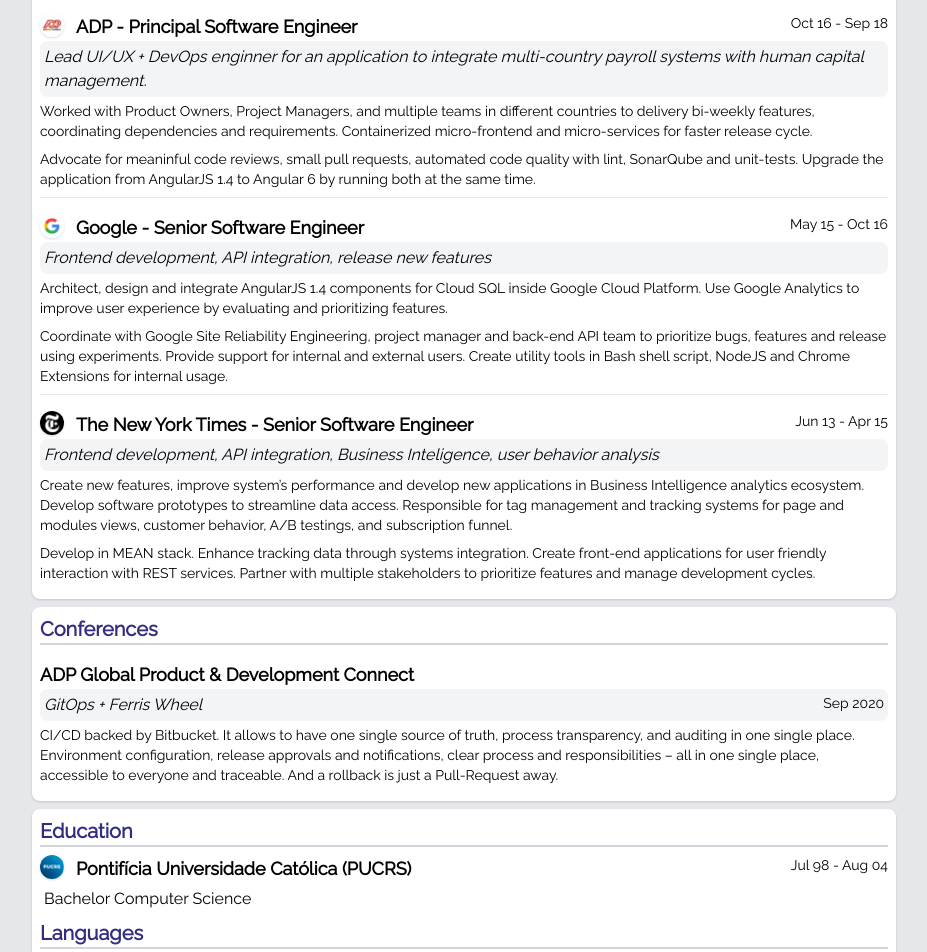
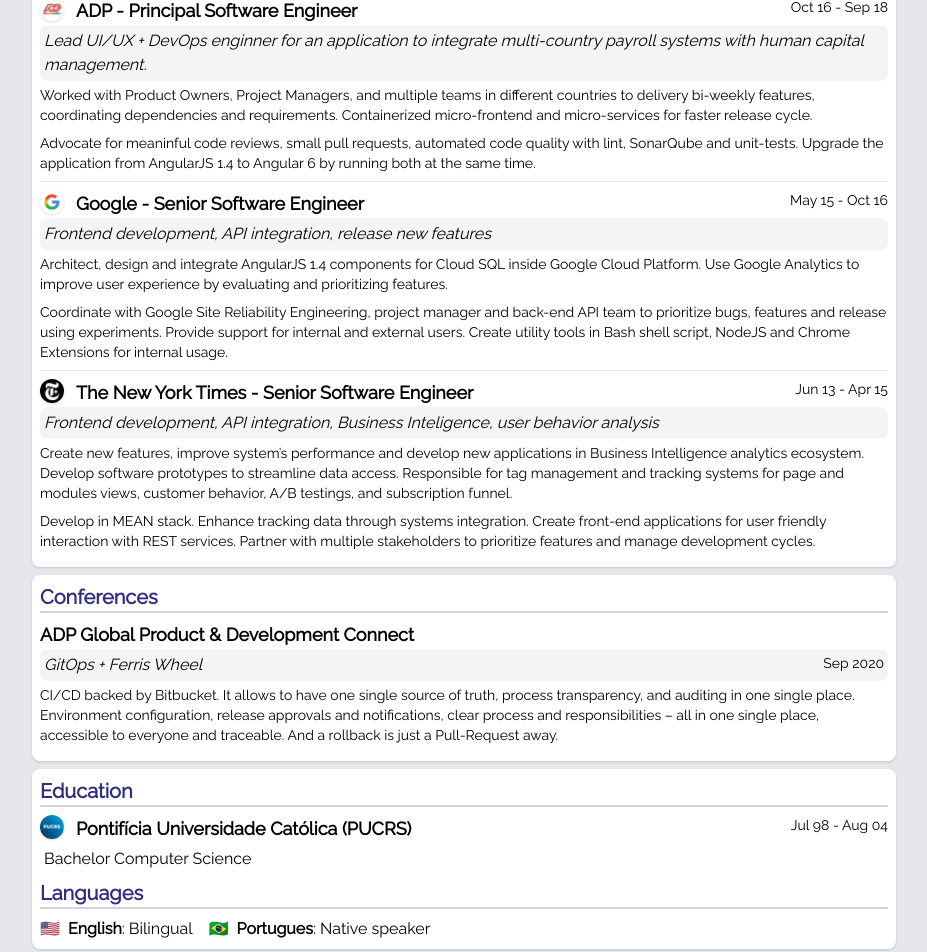
Before and after one commit to pitecus/meirelles, an Angular app: page /#/resume in a window 1280 px wide. Shown: the part 714-1666 px from the top of the page, without its empty margins (176-1103 px from the left). Built offline with nearby package versions, Linux system fonts and the light colour scheme.

Commit message:
feat: minor tweaks on space

```diff
--- a/src/app/resume/resume.component.html
+++ b/src/app/resume/resume.component.html
@@ -122,7 +122,7 @@
             <span class="ml-2">Whitin last 7 years</span>
           </label>
         </h2>
-        <div class="mt-4 border-b"
+        <div class="mt-2 border-b"
           [ngClass]="{'border-b': isLast === false}"
           *ngFor="let work of filteredWork; last as isLast">
           <!-- ADP -->
@@ -177,7 +177,7 @@
         <h2 class="border-b-2 border-gray-300 font-bold text-xl text-indigo-900">
           <span>Conferences</span>
         </h2>
-        <div class="mt-4"
+        <div class="mt-2"
           *ngFor="let publication of resume.publications">
           <!-- ADP -->
           <img *ngIf="publication.publisher === 'ADP Global Product & Development Connect Conference'"
```
